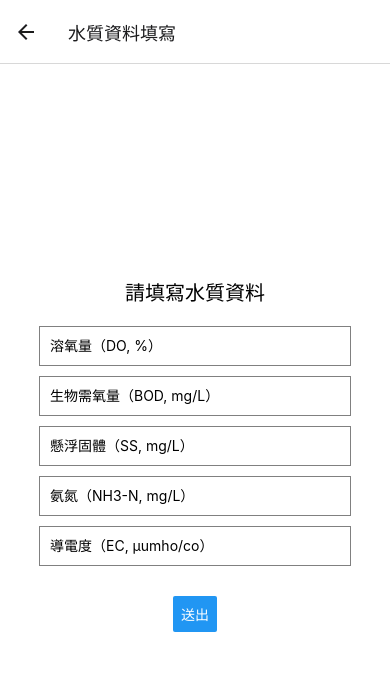
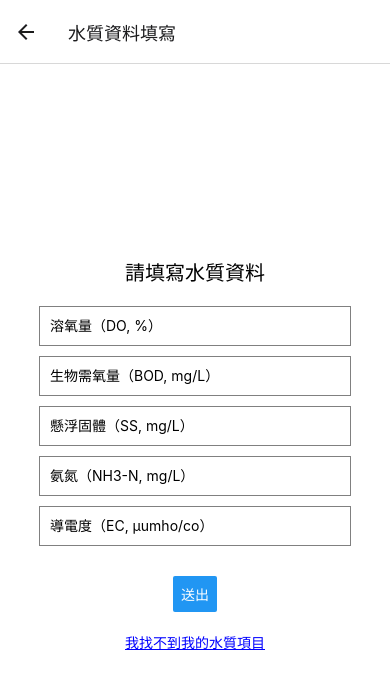
Before and after one commit to KageRyo/WaterMirror, a React Native app in the folder WaterMirror/: screen /Calc in a window 390 px wide. Shown: the top 688 px of the page. Built offline with nearby package versions, Linux system fonts and the light colour scheme.

Commit message:
add: Information for water items.

```diff
--- a/WaterMirror/src/Calc.js
+++ b/WaterMirror/src/Calc.js
@@ -32,6 +32,15 @@ export default function CalcScreen() {
   const dismissKeyboard = () => {
     // 隱藏鍵盤
     Keyboard.dismiss();
+  };
+
+  const handleAdditionalInfo = () => {
+    // 顯示提示信息
+    Alert.alert(
+      '偷偷和你說',
+      '不同的水質資料項目需要蒐集更多的水質資料，歡迎對此專案進行貢獻。',
+      [{ text: '了解' }]
+    );
   };
 
   return (
@@ -76,6 +85,9 @@ export default function CalcScreen() {
           />
         </View>
         <Button title="送出" onPress={handleSubmit} />
+        <Text style={styles.additionalInfo} onPress={handleAdditionalInfo}>
+          我找不到我的水質項目
+        </Text>
       </View>
     </TouchableWithoutFeedback>
   );
@@ -103,4 +115,9 @@ const styles = StyleSheet.create({
     marginBottom: 10,
     paddingHorizontal: 10,
   },
+  additionalInfo: {
+    marginTop: 20,
+    color: 'blue',
+    textDecorationLine: 'underline',
+  },
 });
```
